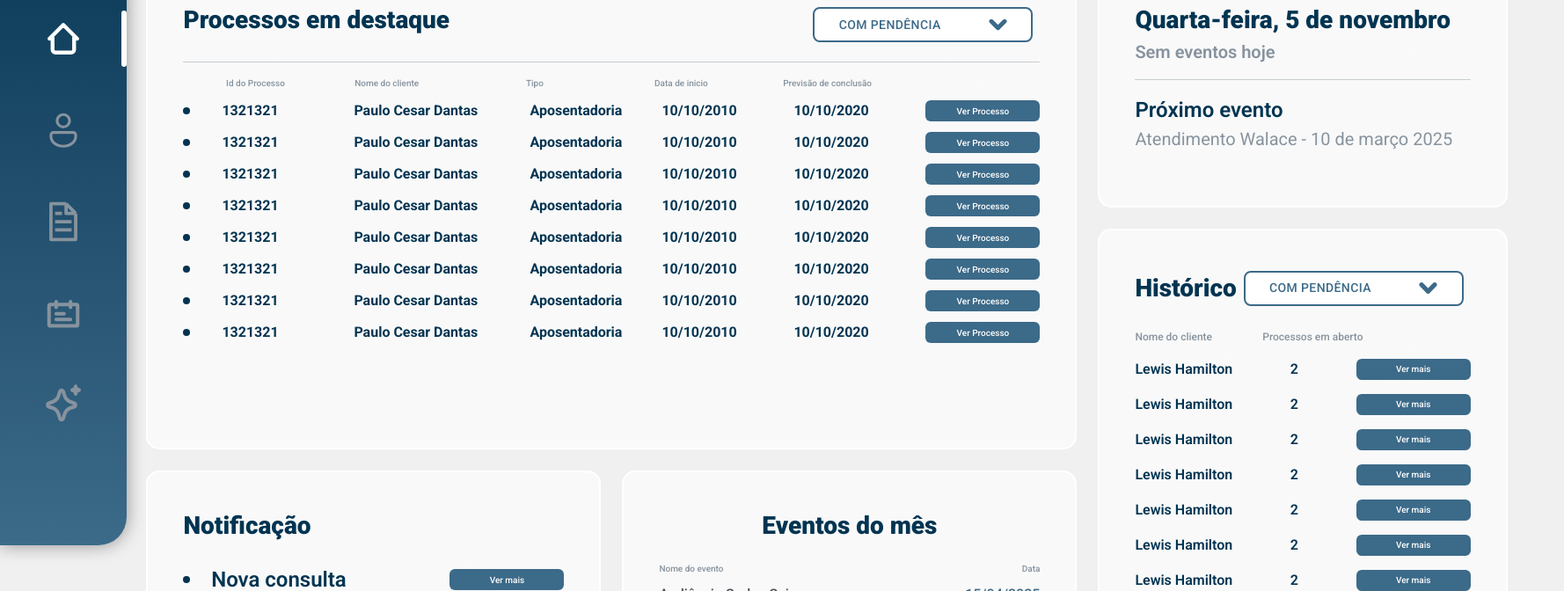
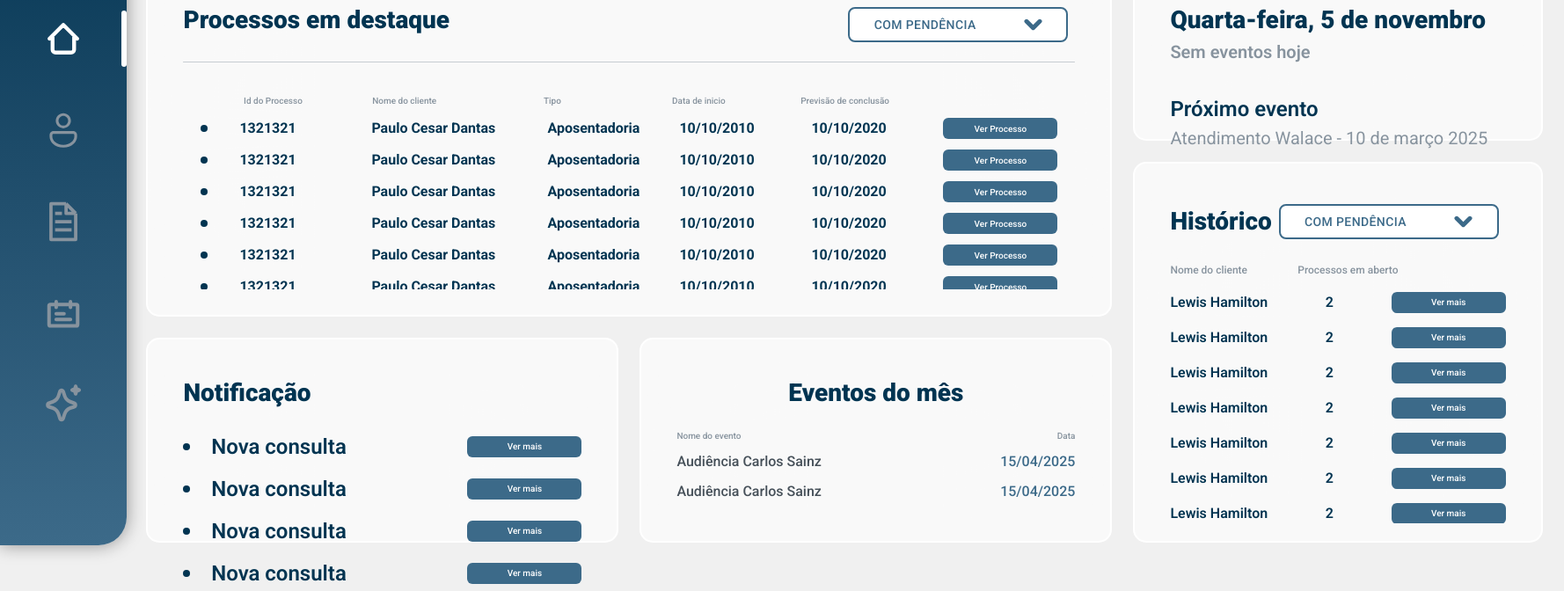
Before and after one commit to LYNX-Grupo-9/Sistema, a React (Vite) app: page /home in a window 1280 px wide. Shown: the part 180-852 px from the top of the page at 88% size, 1778 px wide, since content can reach past the window. Built offline with nearby package versions, Linux system fonts and the light colour scheme; no server answers.

Commit message:
ajustes na responsividade da home

```diff
--- a/src/pages/Home/index.jsx
+++ b/src/pages/Home/index.jsx
@@ -27,12 +27,12 @@ export function Home() {
         <>
             <div className="flex h-screen w-screen">
                 <Layout/>
-                <div className="pt-[60px] ml-[13%] absolute">
+                <div className="pt-[60px] ml-[13%] absolute h-full">
                     <div className="flex justify-between mb-[20px] pr-[20px]">
                         <span className="typography-black text-[var(--color-blueDark)] text-[40px]">Visão geral</span>
                         <Search />
                     </div>
-                    <div className="flex w-full ">
+                    <div className="flex w-full h-[90%]">
                         <div>
                             <div className="bgGlass h-[60%] w-[100%]">
                                 <div className="flex justify-between">
@@ -41,7 +41,7 @@ export function Home() {
                                 </div>
 
                                 <div className="h-[1px] w-full bg-[var(--lineSeparator)] rounded-2xl mt-[16px] mb-[16px]"></div>
-                                <div className="flex flex-col w-full">
+                                <div className="flex flex-col w-full h-[100%] p-[20px]">
                                     <div className="flex w-[85%] justify-between items-center pl-[5%]">
                                         <span className="typography-medium text-[10px] text-[var(--grayText)] w-[150px]">Id do Processo</span>
                                         <span className="typography-medium text-[10px] text-[var(--grayText)] w-[200px]">Nome do cliente</span>
@@ -49,7 +49,7 @@ export function Home() {
                                         <span className="typography-medium text-[10px] text-[var(--grayText)] w-[150px] ">Data de inicio</span>
                                         <span className="typography-medium text-[10px] text-[var(--grayText)] w-[150px] ">Previsão de conclusão</span>
                                     </div>
-                                    <div className="overflow-scroll h-[300px]">
+                                    <div className="overflow-y-auto h-[75%]">
                                         <HighlightedCases
                                             idCase="1321321"
                                             Customer="Paulo Cesar Dantas"
@@ -140,7 +140,7 @@ export function Home() {
                             <div className="mt-[24px] flex h-[35%]">
                                 <div className="bgGlass w-[50%] mr-[12px]">
                                     <span className="typography-black text-[var(--color-blueDark)] text-[28px] ">Notificação</span>
-                                    <div className="h-[200px] overflow-y-scroll py-2.5">
+                                    <div className="h-[200px] overflow-y-auto py-2.5">
                                         <OverviewNotification message="Nova consulta" />
                                         <OverviewNotification message="Nova consulta" />
                                         <OverviewNotification message="Nova consulta" />
@@ -157,7 +157,7 @@ export function Home() {
                                         <span className="text-[var(--grayText)] typography-medium text-[10px]">Nome do evento</span>
                                         <span className="text-[var(--grayText)] typography-medium text-[10px]">Data</span>
                                     </div>
-                                    <div className="h-[250px] w-full overflow-scroll">
+                                    <div className="h-[250px] w-full overflow-y-auto">
                                         <MonthEvent title="Audiência Carlos Sainz" date="15/04/2025" />
                                         <MonthEvent title="Audiência Carlos Sainz" date="15/04/2025" />
                                         <MonthEvent title="Audiência Carlos Sainz" date="15/04/2025" />
@@ -188,7 +188,7 @@ export function Home() {
                                     <span className="text-[var(--grayText)] typography-medium text-[12px]">Nome do cliente</span>
                                     <span className="text-[var(--grayText)] typography-medium text-[12px] ml-[15%]">Processos em aberto</span>
                                 </div>
-                                <div className="h-[375px] overflow-scroll">
+                                <div className="h-[80%] overflow-y-auto">
                                     <HistoryComponent title="Lewis Hamilton" message="2" />
                                     <HistoryComponent title="Lewis Hamilton" message="2" />
                                     <HistoryComponent title="Lewis Hamilton" message="2" />
```
